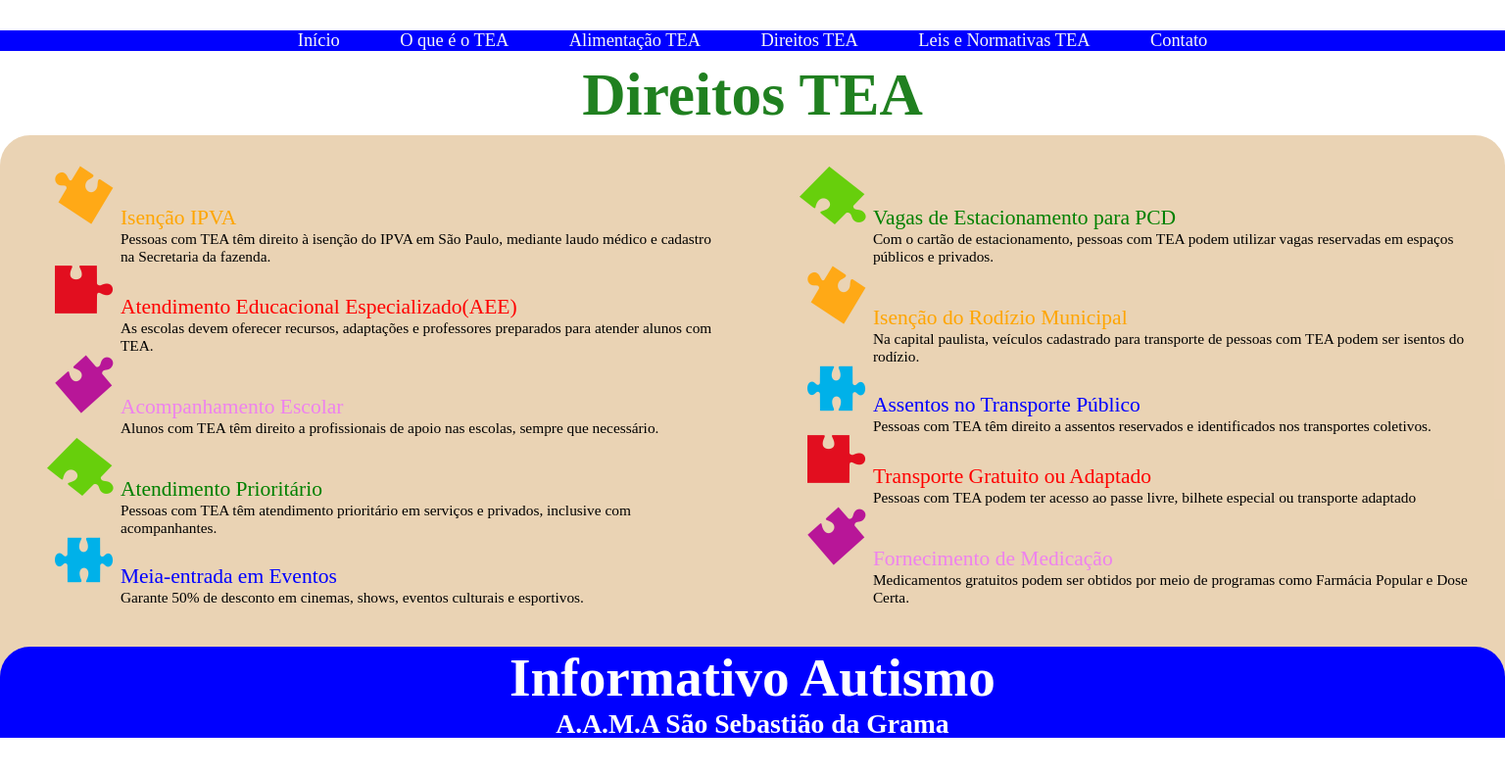
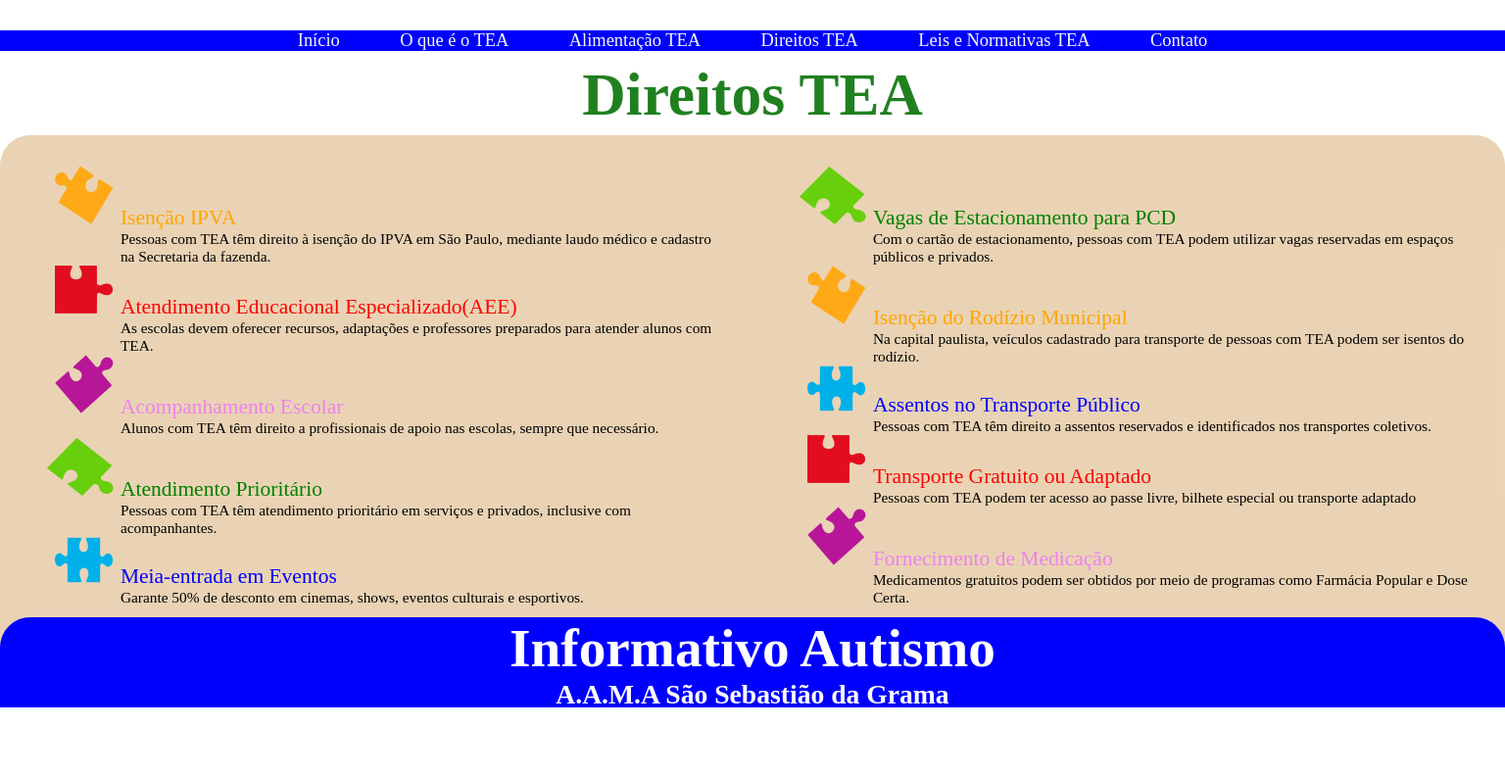
Before and after one commit to 1989Adriano/aamassgrama, a plain HTML site: page direitosTEA.html in a window 1536 px wide. Shown: the whole page at 98% size. Drawn offline with Linux system fonts and the light colour scheme.

Commit message:
Update direitosTEA.css

```diff
--- a/direitosTEA.css
+++ b/direitosTEA.css
@@ -322,7 +322,7 @@ tfoot,#box5 {
 
 @media screen and (min-width: 1441px) and (max-width: 1900px){
     #container{
-        grid-template-rows: 2vw 2vw 3vw 2vw 34vw 6vw ;
+        grid-template-rows: 2vw 2vw 3vw 2vw 32vw 6vw ;
     }
     p{
         font-size: 1vw;
```
